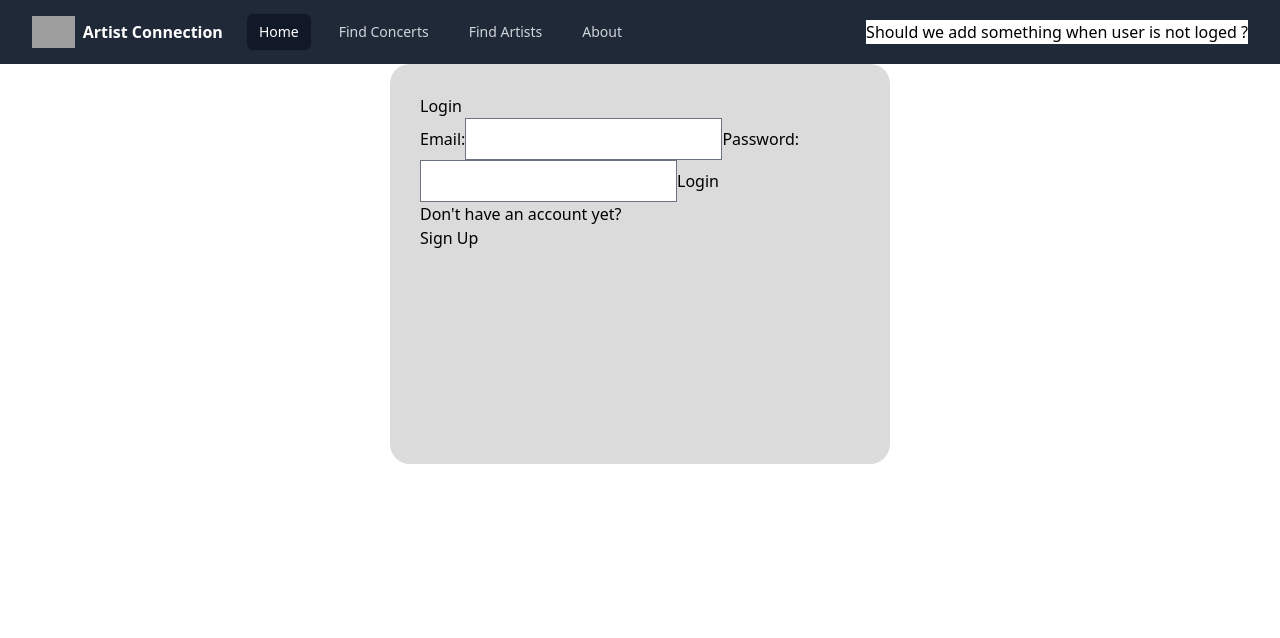
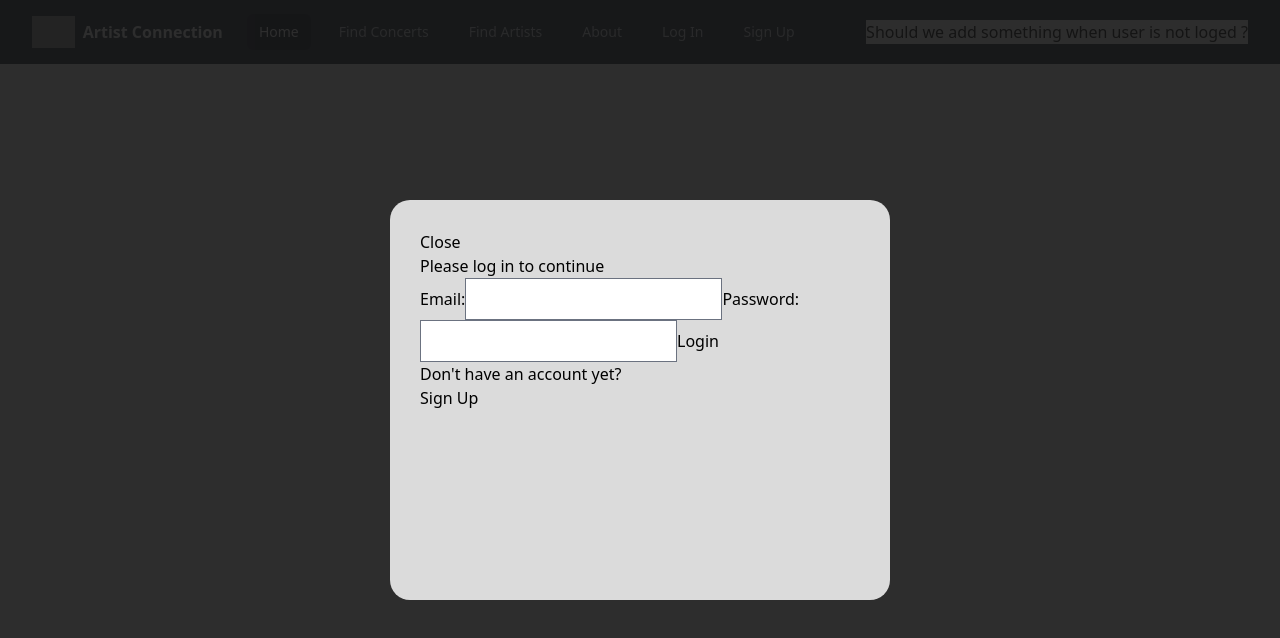
Before and after one commit to mitte-script-society/artist-network-client, a React (Vite) app: page /login in a window 1280 px wide. Shown: the top 638 px of the page. Built offline with nearby package versions, Linux system fonts and the light colour scheme; grey boxes are pictures that could not be loaded.

Commit message:
experiment: logic to open/close the login window in App, controled from Context

```diff
--- a/src/App.jsx
+++ b/src/App.jsx
@@ -4,15 +4,23 @@ import Navbar from "./components/Navbar";
 import IsPrivate from "./components/IsPrivate";
 import User from "./pages/User";
 import Home from "./pages/Home";
-import Login from "./pages/Login";
+import Login from "./components/Login";
 import Signup from "./pages/Signup";
 import BookConcert from "./pages/BookConcert";
 import SeeArtists from "./pages/SeeArtists";
+import { useContext } from "react";
+import { AuthContext } from "./context/auth.context";
+
 
 function App() {
+  //Aquí llamo a LogIn
+  const { isLogInWindow, setIsLogInWindow } = useContext(AuthContext);
+
   return (
     <div className="App">
       <Navbar />
+
+      {isLogInWindow && <Login/>}
 
       <Routes>
         <Route path="/" element={<Home/>} />
--- a/src/components/ArtistCard.jsx
+++ b/src/components/ArtistCard.jsx
@@ -4,8 +4,8 @@ import { AuthContext } from "../context/auth.context";
 import { useContext } from "react";
 
 
-export default function ArtistCard({setShowLogIn}) {
-  const { isLoggedIn, user } = useContext(AuthContext);
+export default function ArtistCard() {
+  const { isLoggedIn, user, setIsLogInWindow } = useContext(AuthContext);
 
   //Required elements: isLogged.
 
@@ -31,7 +31,7 @@ export default function ArtistCard({setShowLogIn}) {
       console.log("Logic to book the artist, using the info stored in user:", user)
       console.log("Maybe here we can call the logic to Create a Concert")
     } else {
-    setShowLogIn(true)
+      setIsLogInWindow(true)
     }
   }
 
--- a/src/components/DisplayArtists.jsx
+++ b/src/components/DisplayArtists.jsx
@@ -1,7 +1,7 @@
 import '../styles/DisplayArtists.css'
 import ArtistCard from './ArtistCard';
 
-export default function DisplayArtists({setShowLogIn}) {
+export default function DisplayArtists() {
 
   const arrayToShow = new Array(30).fill(undefined);
 
@@ -18,7 +18,7 @@ export default function DisplayArtists({setShowLogIn}) {
 
           return (
             <div className='item-list' key={index}>
-              <ArtistCard setShowLogIn={setShowLogIn}/>
+              <ArtistCard />
             </div>
           )
         } ) }
--- a/src/components/Login.jsx
+++ b/src/components/Login.jsx
@@ -10,11 +10,11 @@ function Login( {turnOff}) {
   const [email, setEmail] = useState("");
   const [password, setPassword] = useState("");
   const [errorMessage, setErrorMessage] = useState(undefined);
-  const navigate = useNavigate();
-  const { storeToken, authenticateUser } = useContext(AuthContext);
+
+  const { storeToken, authenticateUser, setIsLogInWindow } = useContext(AuthContext);
 
   const handleClose = () => {
-    turnOff(false)
+    setIsLogInWindow(false)
   }
 
   const handleEmail = (e) => setEmail(e.target.value);
@@ -29,6 +29,7 @@ function Login( {turnOff}) {
       .then((response) => {
         storeToken(response.data.authToken);
         authenticateUser();
+        setIsLogInWindow(false)
 
       })
      .catch((error) => {
--- a/src/components/Navbar.jsx
+++ b/src/components/Navbar.jsx
@@ -5,7 +5,7 @@ import { AuthContext } from "../context/auth.context";
 function Navbar() {
   // Subscribe to the AuthContext to gain access to
   // the values from AuthContext.Provider `value` prop
-  const { isLoggedIn, user, logOutUser } = useContext(AuthContext);
+  const { isLoggedIn, user, logOutUser, isLogInWindow, setIsLogInWindow } = useContext(AuthContext);
 
   return (
      <nav className="bg-gray-800">
@@ -47,6 +47,12 @@ function Navbar() {
                 <a href="#" className="text-gray-300 hover:bg-gray-700 hover:text-white rounded-md px-3 py-2 text-sm font-medium">Find Concerts</a>
                 <a href="#" className="text-gray-300 hover:bg-gray-700 hover:text-white rounded-md px-3 py-2 text-sm font-medium">Find Artists</a>
                 <a href="#" className="text-gray-300 hover:bg-gray-700 hover:text-white rounded-md px-3 py-2 text-sm font-medium">About</a>
+                {!isLoggedIn &&
+                <>
+                  <a onClick={ () => {setIsLogInWindow(true)}} href="#" className="text-gray-300 hover:bg-gray-700 hover:text-white rounded-md px-3 py-2 text-sm font-medium">Log In</a>
+                  <a href="#" className="text-gray-300 hover:bg-gray-700 hover:text-white rounded-md px-3 py-2 text-sm font-medium">Sign Up</a>
+                </>
+                }
               </div>
             </div>
           </div>
--- a/src/context/auth.context.jsx
+++ b/src/context/auth.context.jsx
@@ -12,6 +12,7 @@ function AuthProviderWrapper(props) {
   const [user, setUser] = useState(null);
   const navigate = useNavigate()
 
+  const [isLogInWindow, setIsLogInWindow] = useState(false)
 
   const storeToken = (token) => {
     localStorage.setItem("authToken", token);
@@ -72,7 +73,9 @@ function AuthProviderWrapper(props) {
 
   return (
     <AuthContext.Provider
-      value={{ isLoggedIn, isLoading, user, storeToken, authenticateUser, logOutUser }}
+      value={{ isLoggedIn, isLoading, user,
+              storeToken, authenticateUser, logOutUser,
+              isLogInWindow, setIsLogInWindow}}
     >
       {props.children}
     </AuthContext.Provider>
--- a/src/pages/SeeArtists.jsx
+++ b/src/pages/SeeArtists.jsx
@@ -1,20 +1,23 @@
 import { useState } from "react";
 import DisplayArtists from "../components/DisplayArtists";
 import Login from '../components/Login'
-
+import { AuthContext } from "../context/auth.context";
+import { useContext } from "react";
 
 export default function SeeArtists() {
-  const [showLogIn, setShowLogIn] = useState(false);
+
+  const { isLogInWindow  } = useContext(AuthContext);
+
 
 
   return (
     <>
-      {showLogIn &&
-      <Login turnOff={setShowLogIn}/>
+      {isLogInWindow &&
+      <Login />
       }
 
       <h1>See all artists</h1>
-      <DisplayArtists setShowLogIn={setShowLogIn}/>
+      <DisplayArtists />
     </>
 
   )
```
